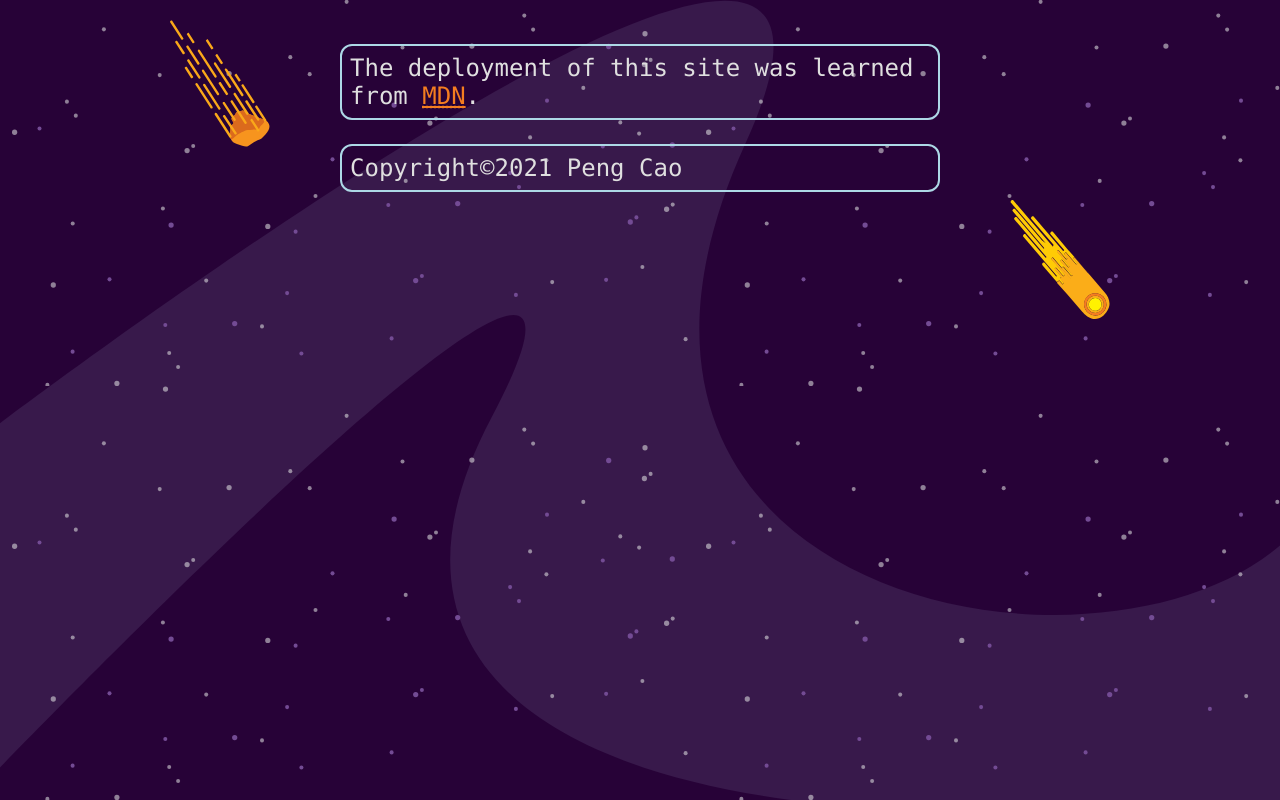
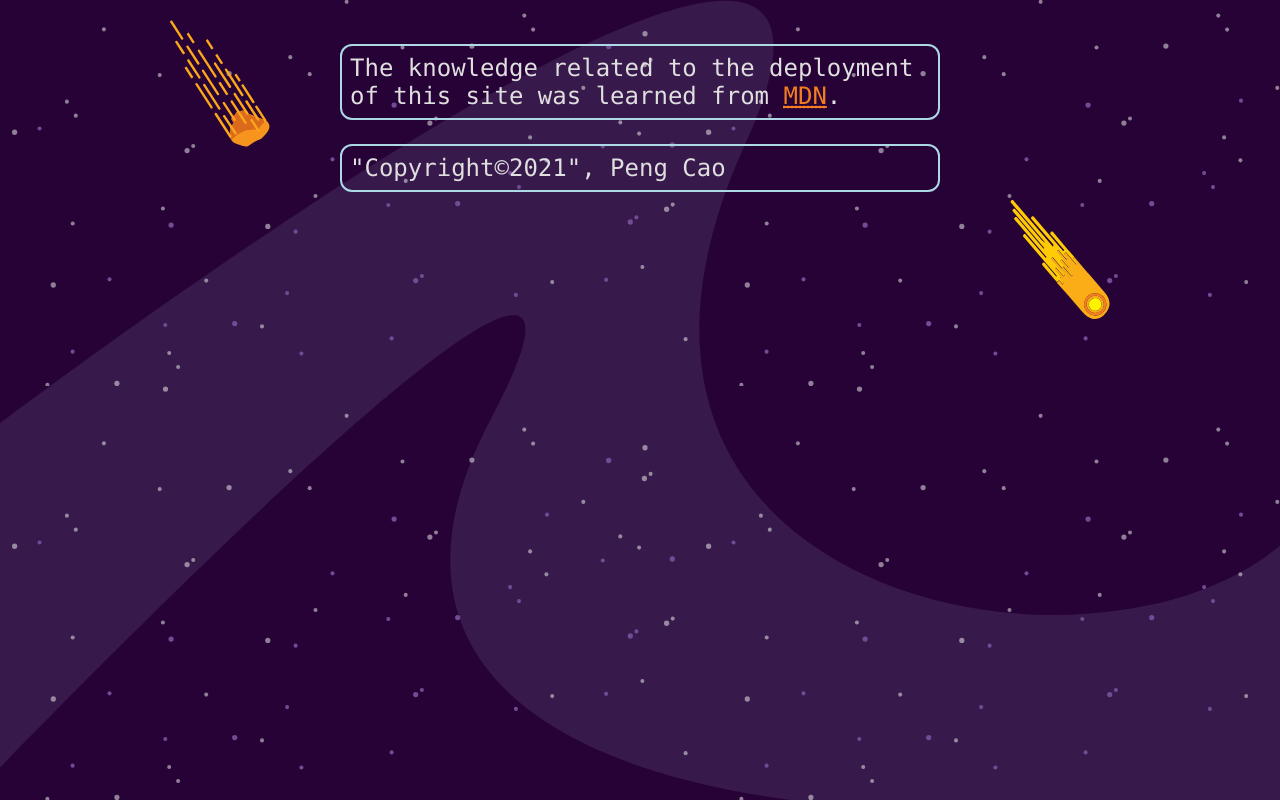
Before and after one commit to CPCNNT/will-it-miss, a website: page src/index.html in a window 1280 px wide. Drawn offline with Linux system fonts and the light colour scheme.

Commit message:
simple netlify test 3

```diff
--- a/src/index.html
+++ b/src/index.html
@@ -11,13 +11,13 @@
 
 <body>
     <header>
-        <p>The deployment of this site was learned from <a href="https://developer.mozilla.org" target="_blank"><abbr title="Mozilla Developer Network">MDN</abbr></a>.</p>
+        <p>The knowledge related to the deployment of this site was learned from <a href="https://developer.mozilla.org" target="_blank"><abbr title="Mozilla Developer Network">MDN</abbr></a>.</p>
     </header>
     <main id="app">
         <!--App-->
     </main>
     <footer>
-        <p>Copyright&copy;2021 Peng Cao</p>
+        <p>&quot;Copyright&copy;2021&quot;, Peng Cao</p>
     </footer>
     <script src="./index.js"></script>
 </body>
```
